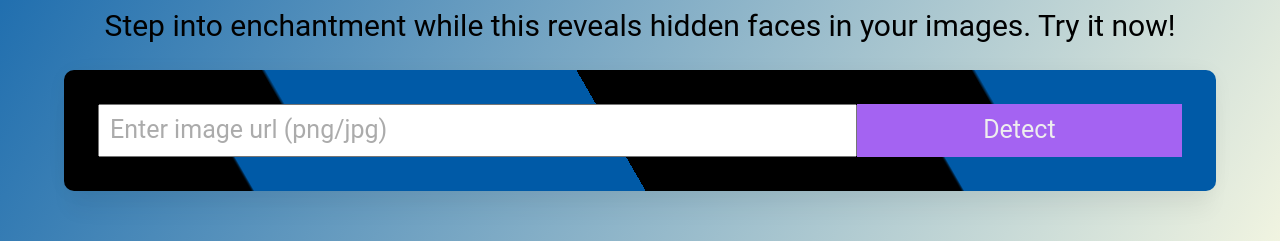
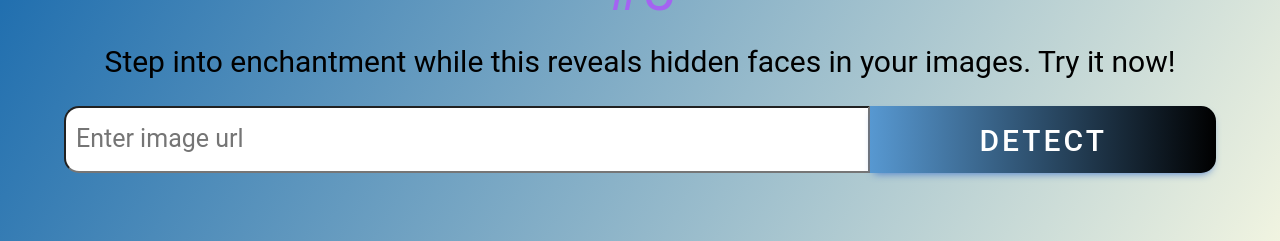
Before and after one commit to GKefas/AI-Face-Detection-App-v1, a React (Vite) app: page / in a window 1280 px wide. Both pictures are taken after a click on the button "LOGIN". Shown: the part 388-629 px from the top of the page. Built offline with nearby package versions, Linux system fonts and the light colour scheme; the HTML template or start-up script is replaced by a standard one; a web font is replaced by a local one.

Commit message:
changed UI

```diff
--- a/src/components/ImageLinkForm/ImageLinkForm.css
+++ b/src/components/ImageLinkForm/ImageLinkForm.css
@@ -1,32 +1,27 @@
-button {
-    cursor: pointer;
-    outline: none;
-    border: 0;
-}
-
 .center {
     display: flex;
     justify-content: center;
+
 }
 
-input:focus {
+.detectBtn {
+    font-size: 1.5rem;
+    letter-spacing: 3px;
+    background-image: linear-gradient(to right, #5798d1, #000000);
+    transition: all 0.3s;
+    border-bottom-right-radius: 15px;
+    border-top-right-radius: 15px;
+    border-top-left-radius: 0;
+    border-bottom-left-radius: 0;
+}
+
+
+.inputUrl {
+    border-top-left-radius: 15px;
+    border-bottom-left-radius: 15px;
+}
+
+
+.inputUrl:focus {
     outline: none;
 }
-
-input::placeholder {
-    opacity: 0.6;
-}
-
-.formContainer {
-    padding: 1.7rem;
-    background-color: rgb(0, 90, 167);
-    background-image: linear-gradient(30deg, rgb(0, 0, 0) 12%, transparent 12.5%, transparent 87%, rgb(0, 0, 0) 87.5%, rgb(0, 0, 0)),
-        linear-gradient(150deg, rgb(0, 0, 0) 12%, transparent 12.5%, transparent 87%, rgb(0, 0, 0) 87.5%, rgb(0, 0, 0)),
-        linear-gradient(30deg, rgb(0, 0, 0) 12%, transparent 12.5%, transparent 87%, rgb(0, 0, 0) 87.5%, rgb(0, 0, 0)),
-        linear-gradient(150deg, rgb(0, 0, 0) 12%, transparent 12.5%, transparent 87%, rgb(0, 0, 0) 87.5%, rgb(0, 0, 0)),
-        linear-gradient(60deg, rgb(0, 0, 0) 25%, transparent 25.5%, transparent 75%, rgb(0, 0, 0) 75%, rgb(0, 0, 0)),
-        linear-gradient(60deg, rgb(0, 0, 0) 25%, transparent 25.5%, transparent 75%, rgb(0, 0, 0) 75%, rgb(0, 0, 0));
-    background-size: 710px 140px;
-    background-position: 0 0, 0 0, 40px 70px, 40px 70px, 0 0, 40px 70px;
-
-}
--- a/src/components/ImageLinkForm/ImageLinkForm.jsx
+++ b/src/components/ImageLinkForm/ImageLinkForm.jsx
@@ -1,19 +1,30 @@
 import './ImageLinkForm.css';
+import { MDBBtn } from 'mdb-react-ui-kit';
 
-const ImageLinkForm = ({onInputChange,onButtonSubmit}) => {
+const ImageLinkForm = ({ onInputChange, onButtonSubmit }) => {
     return (
         <>
             <p className="f3 tc black">
                 {'Step into enchantment while this reveals hidden faces in your images. Try it now!'}
             </p>
-            <div className='center'>
-                <div className='w-90 center br3 shadow-5 formContainer'>
-                    <input className="f4 pa2 w-70" type="text" onChange={onInputChange} placeholder='Enter image url (png/jpg)'/>
+            {
+                /*
+
                     <button className="w-30 grow f4 link pa2 dib light-gray bg-light-purple"
-                    onClick={onButtonSubmit}>
+                    >
                     Detect</button>
                 </div>
+            </div>*/
+            }
+
+            <div className='center w-90 centerInputs'>
+                <input className="f4 pa2 w-70 inputUrl" type="text" onChange={onInputChange} placeholder='Enter image url' />
+                <MDBBtn className='w-30 detectBtn' onClick={onButtonSubmit}>
+                    Detect
+                </MDBBtn>
             </div>
+
+
         </>
     );
 }
```
